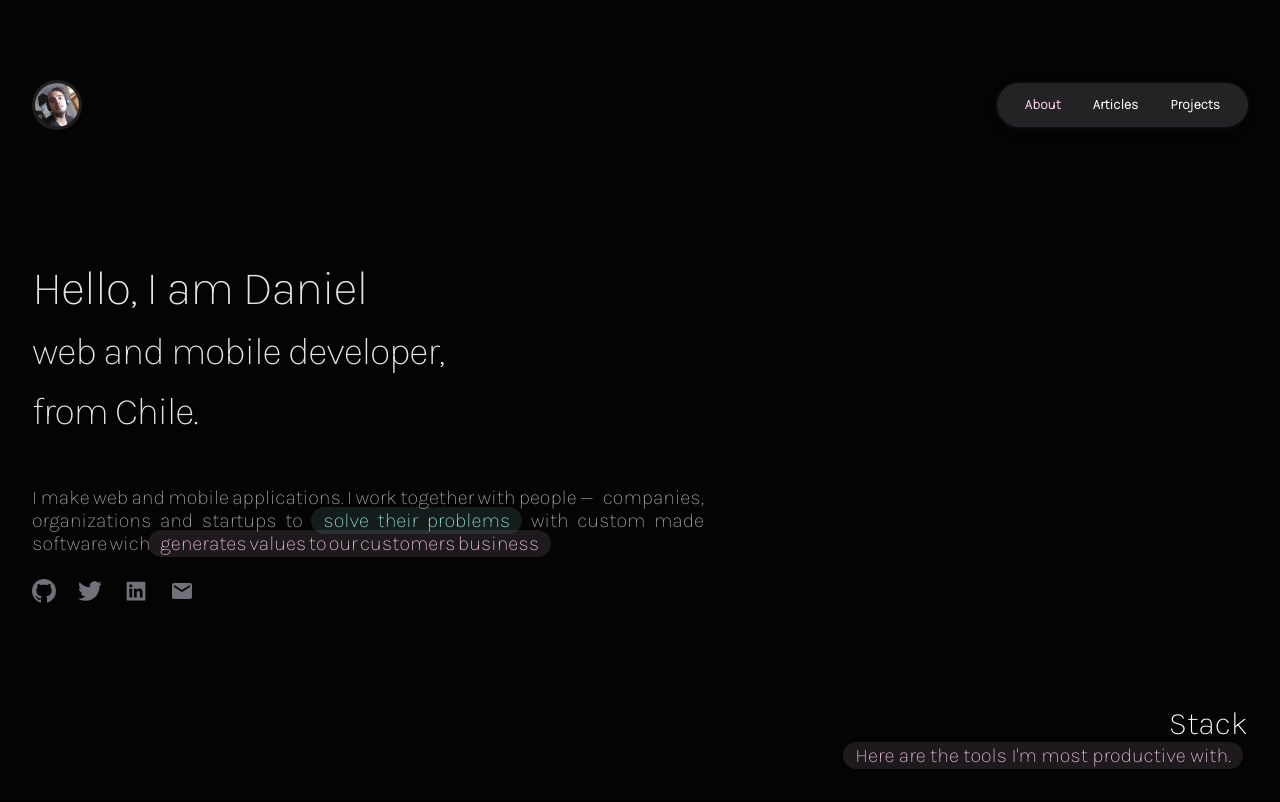
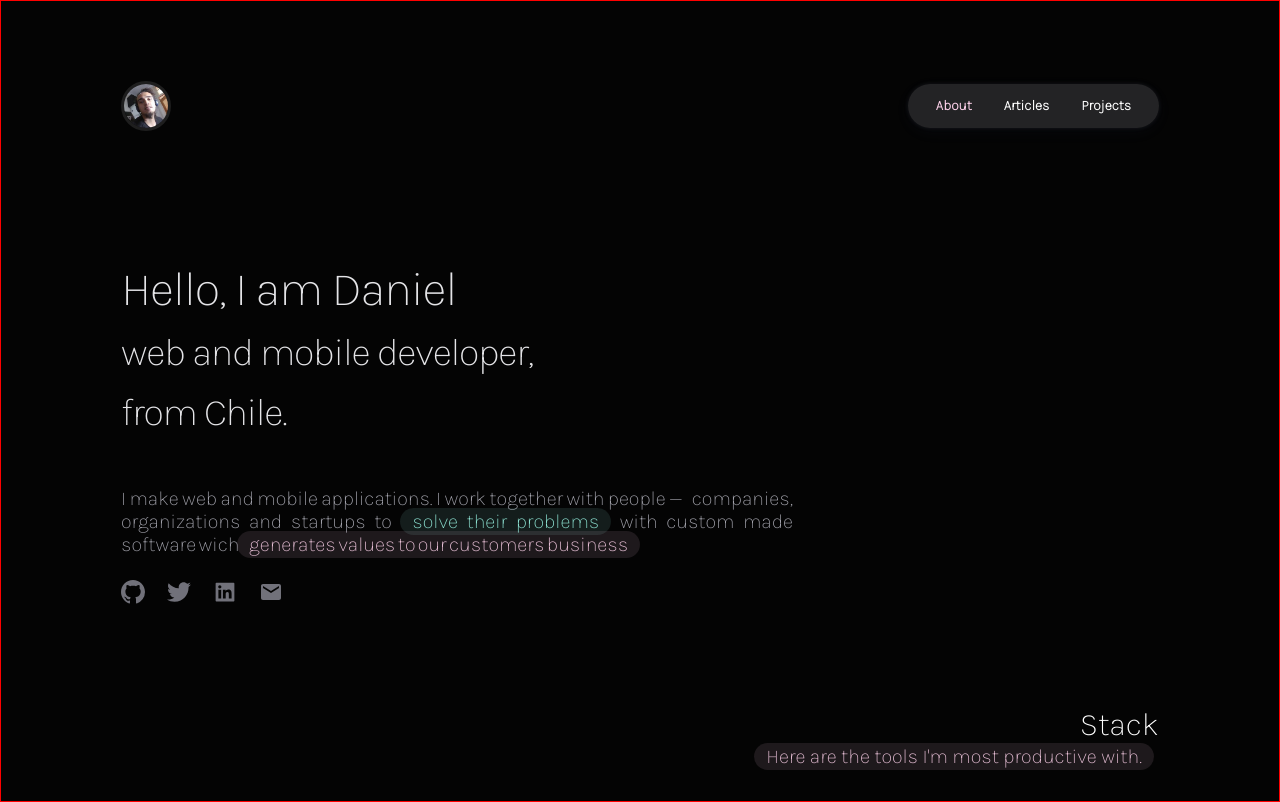
Before and after one commit to danielpizarrotadres/web-site, a React (Create React App) app: page / in a window 1280 px wide. Built offline with nearby package versions, Linux system fonts and the light colour scheme.

Commit message:
:lipstick: Reduce width on bigger screens

```diff
--- a/src/App.module.css
+++ b/src/App.module.css
@@ -15,7 +15,7 @@
     /* url('https://innocenzi.dev/assets/background.90c96182.webp'); */
     background-color: var(--primary-black);
     background-repeat: no-repeat;
-    padding: 0 278px;
+    padding: 0 400px;
     font-family: inherit;
     overflow: auto;
     /* This allow avoid overflow. */
@@ -23,8 +23,9 @@
 
 @media screen and (max-width: 1400px) {
     .App {
-        padding: 0 32px;
+        padding: 0 120px;
         /* filter: blur(4px); */
+        border: 1px solid red;
     }
 
     .AppBlured {
```
